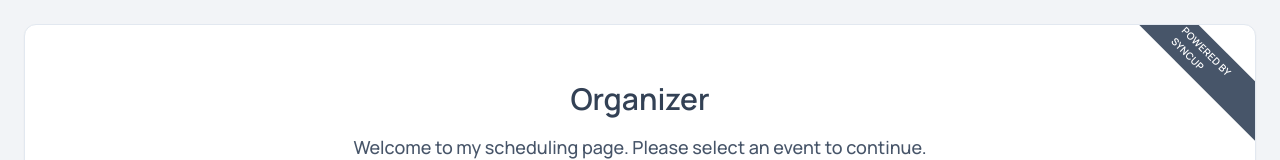
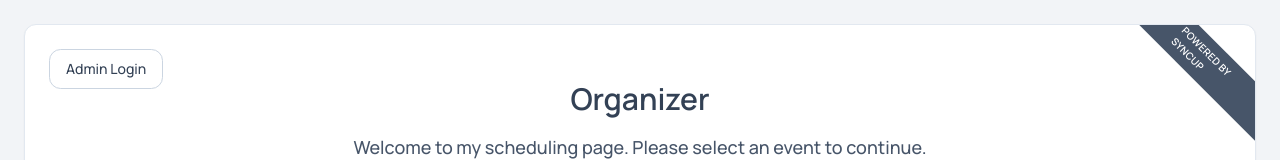
Before and after one commit to Namit7879/SYNCUP-Booking-App, a React (Vite) app in the folder client/: page / in a window 1280 px wide. Shown: the top 160 px of the page. Built offline with nearby package versions, Linux system fonts and the light colour scheme; no server answers.

Commit message:
Add always-visible Admin Login button on public home

```diff
--- a/client/src/pages/PublicHome.jsx
+++ b/client/src/pages/PublicHome.jsx
@@ -46,6 +46,16 @@ export default function PublicHome() {
   return (
     <div className="min-h-screen bg-[#f2f4f7] p-3 sm:p-6">
       <div className="relative mx-auto w-full max-w-[1360px] rounded-xl border border-slate-200 bg-white shadow-sm">
+        <div className="absolute left-4 top-4 z-20 sm:left-6 sm:top-6">
+          <Button
+            variant="outline"
+            className="border-slate-300 bg-white text-slate-700 hover:bg-slate-50"
+            onClick={() => navigate('/login')}
+          >
+            Admin Login
+          </Button>
+        </div>
+
         <div className="pointer-events-none absolute right-0 top-0 h-[130px] w-[130px] overflow-hidden rounded-tr-xl">
           <div className="absolute right-[-40px] top-[20px] rotate-45 bg-slate-600 px-10 py-1.5 text-[10px] font-semibold uppercase tracking-wide text-white">
             Powered by SyncUp
```
